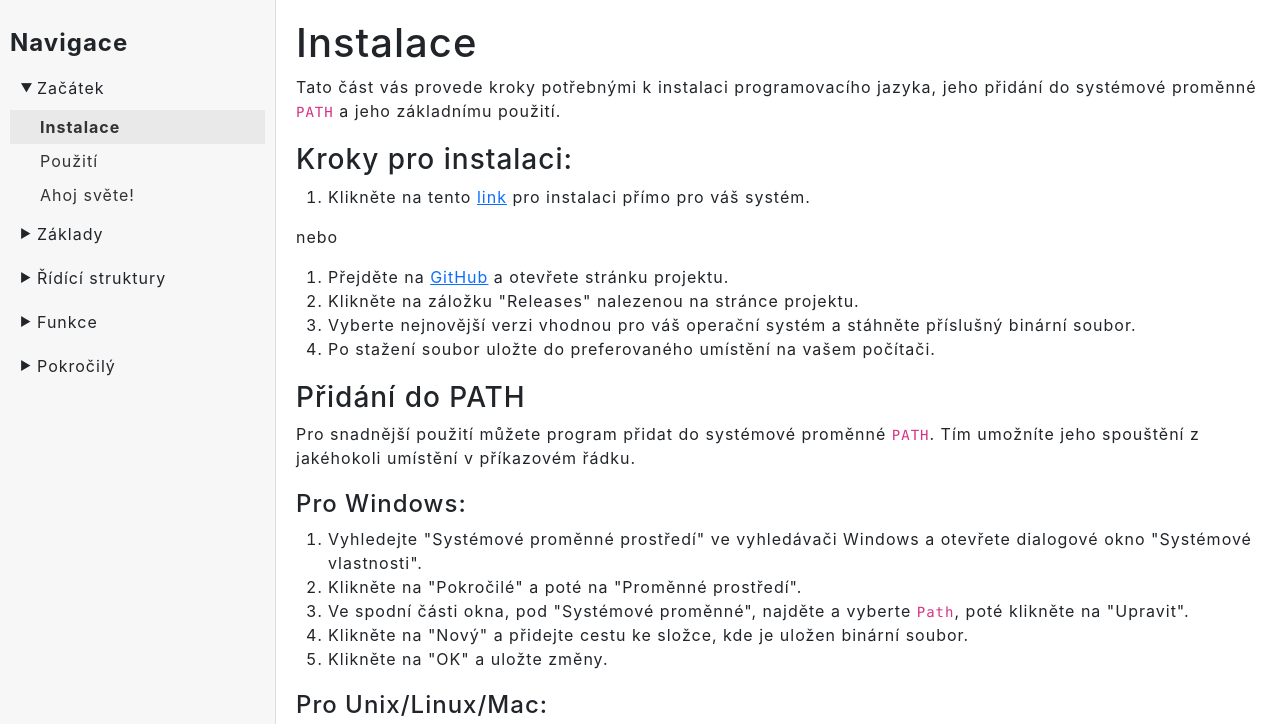
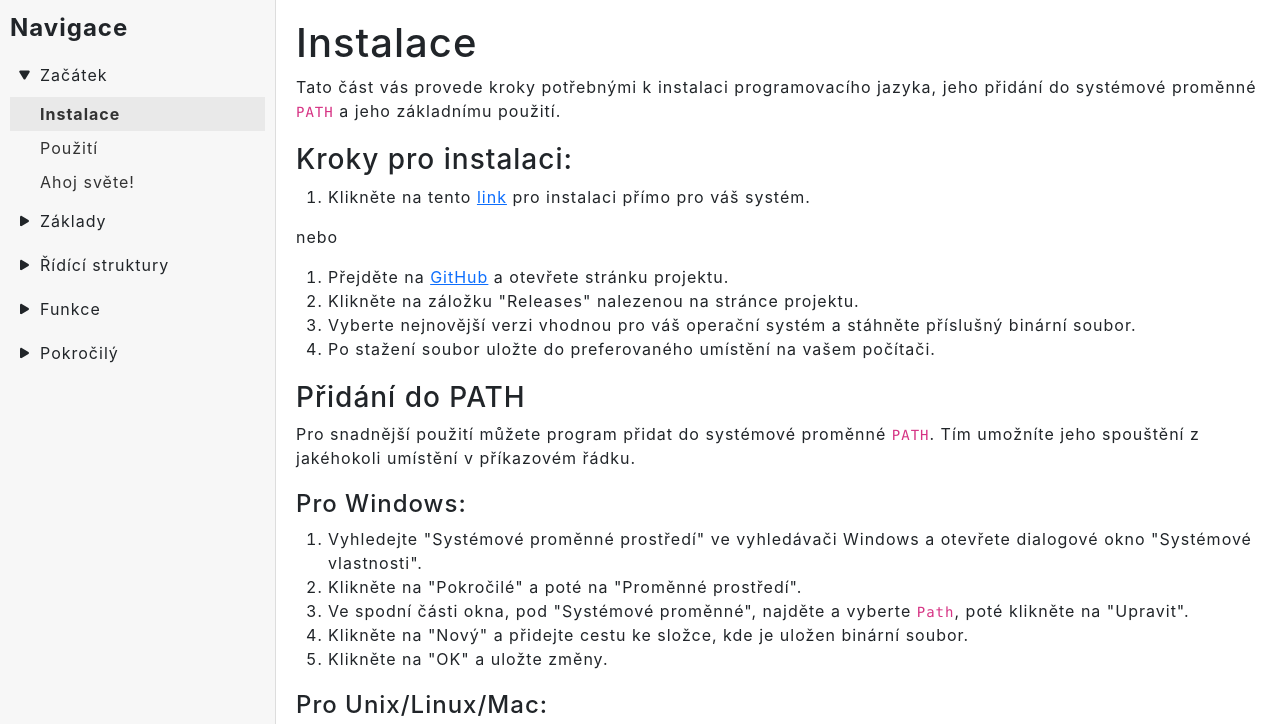
Before and after one commit to SimonRalek/vyq, a plain HTML site: page www/dokumentace.html in a window 1280 px wide. Shown: the part 76-800 px from the top of the page. Drawn offline with nearby package versions, Linux system fonts and the light colour scheme; no server answers.

Commit message:
Changed css on docs

```diff
--- a/www/css/documentation.css
+++ b/www/css/documentation.css
@@ -33,6 +33,14 @@ h2,
 h3,
 h4 {
     margin-top: 20px;
+}
+
+#doc-nav {
+    margin: 5px 0 0;
+}
+
+#nav-list {
+    margin-top: 10px;
 }
 
 .copy-success {
@@ -169,14 +177,14 @@ pre {
     gap: 5px;
 }
 
-.folder>.folder-text::before {
-    content: '▶';
+.folder>.folder-text>svg {
     display: inline-block;
     transition: transform 0.3s;
     font-size: 12px;
+    margin-right: 6px;
 }
 
-.folder.open>.folder-text::before {
+.folder.open>.folder-text>svg {
     transform: rotate(90deg);
 }
 
--- a/www/dokumentace.html
+++ b/www/dokumentace.html
@@ -43,16 +43,16 @@
 
     <div class="contain">
         <aside class="navigation pb-3">
-            <h4><strong>Navigace</strong></h4>
+            <h4 id="doc-nav"><strong>Navigace</strong></h4>
             <ul id="nav-list">
-                <li class="folder"><span class="folder-text">Začátek</span>
+                <li class="folder"><span class="folder-text"><i class="fa-solid fa-play"></i>Začátek</span>
                     <ul class="nested">
                         <li><a href="#" onclick="changeContent('zacatek/instalace.md')">Instalace</a></li>
                         <li><a href="#" onclick="changeContent('zacatek/pouziti.md')">Použití</a></li>
                         <li><a href="#" onclick="changeContent('zacatek/ahojsvete.md')">Ahoj světe!</a></li>
                     </ul>
                 </li>
-                <li class="folder"><span class="folder-text">Základy</span>
+                <li class="folder"><span class="folder-text"><i class="fa-solid fa-play"></i>Základy</span>
                     <ul class="nested">
                         <li><a href="#" onclick="changeContent('zaklady/hodnoty.md')">Hodnoty</a></li>
                         <li><a href="#" onclick="changeContent('zaklady/promenne.md')">Proměnné a konstanty</a></li>
@@ -61,7 +61,7 @@
                         <li><a href="#" onclick="changeContent('zaklady/pole.md')">Pole</a></li>
                     </ul>
                 </li>
-                <li class="folder"><span class="folder-text">Řídící struktury</span>
+                <li class="folder"><span class="folder-text"><i class="fa-solid fa-play"></i>Řídící struktury</span>
                     <ul class="nested">
                         <li><a href="#" onclick="changeContent('rs/pokud.md')">Pokud</a></li>
                         <li><a href="#" onclick="changeContent('rs/dokud.md')">Dokud</a></li>
@@ -69,13 +69,13 @@
                         <li><a href="#" onclick="changeContent('rs/vyber.md')">Vyber</a></li>
                     </ul>
                 </li>
-                <li class="folder"><span class="folder-text">Funkce</span>
+                <li class="folder"><span class="folder-text"><i class="fa-solid fa-play"></i>Funkce</span>
                     <ul class="nested">
                         <li><a href="#" onclick="changeContent('funkce/vlastni.md')">Vlastní</a></li>
                         <li><a href="#" onclick="changeContent('funkce/vestavene.md')">Vestavěné</a></li>
                     </ul>
                 </li>
-                <li class="folder mb-5"><span class="folder-text">Pokročilý</span>
+                <li class="folder mb-5"><span class="folder-text"><i class="fa-solid fa-play"></i>Pokročilý</span>
                     <ul class="nested">
                         <li><a href="#" onclick="changeContent('pokrocily/bnf.md')">BNF</a></li>
                     </ul>
```
Also changed, not shown: 1 other file.
